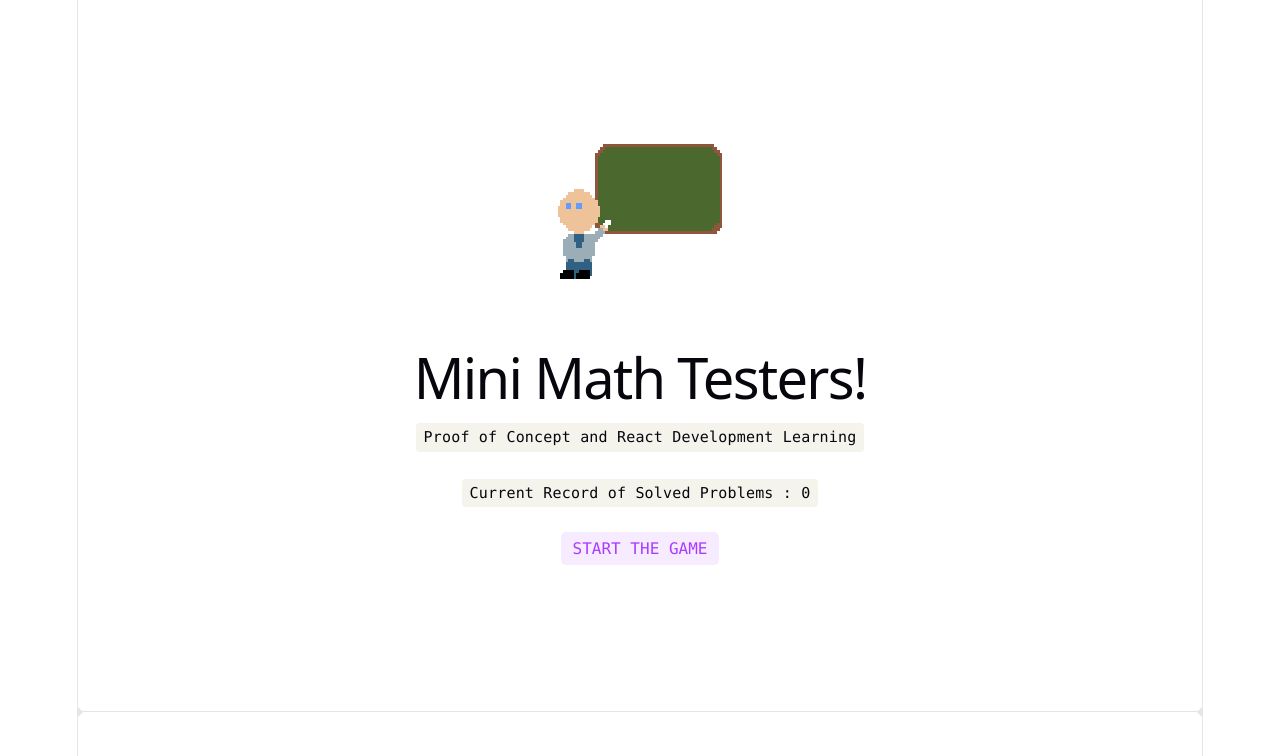
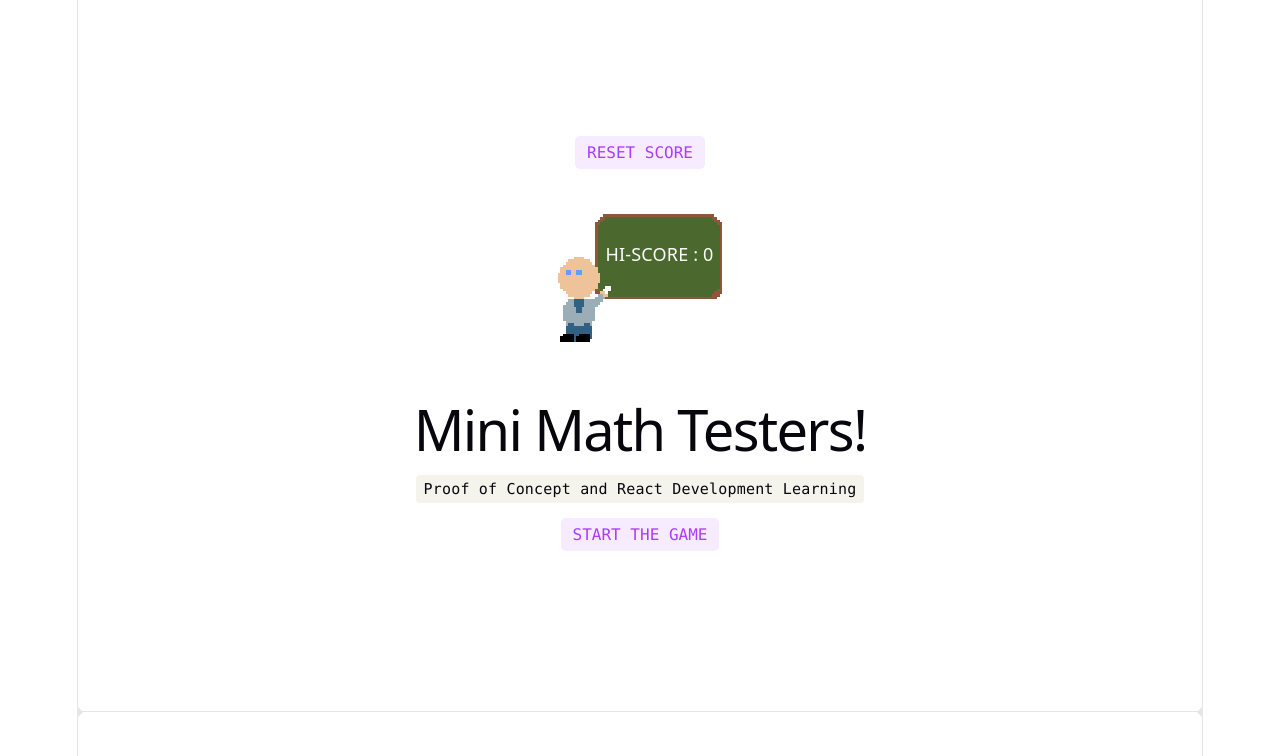
Before and after one commit to Diamond-SaVa/mini-math-testers, a React (Vite) app: page / in a window 1280 px wide. Shown: the top 756 px of the page. Built offline with nearby package versions, Linux system fonts and the light colour scheme.

Commit message:
Bug Fixes and Screen Size accomodations

```diff
--- a/src/App.css
+++ b/src/App.css
@@ -1,3 +1,7 @@
+.game-components {
+  width: 100%;
+}
+
 .slide-from-left {
   transform: translateX(-200%);
   opacity: 0;
@@ -57,7 +61,7 @@
 .answer {
   padding: 10px;
   margin: 10px;
-  width: 100px;
+  width: 50px;
   height: 50px;
   display: inline-flex;
 
@@ -107,11 +111,14 @@
   }
 
   .framework {
+    color: white;
     z-index: 1;
-    top: 34px;
-    height: 28px;
-    transform: perspective(2000px) rotateZ(300deg) rotateX(44deg) rotateY(39deg)
-      scale(1.4);
+    top: 45%;
+    left: 23%;
+    height: 10px;
+    text-rendering: optimizeSpeed;
+    /** /    transform: perspective(2000px) rotateZ(300deg) rotateX(44deg) rotateY(39deg)
+      scale(1.4); /**/
   }
 
   .vite {
@@ -127,7 +134,7 @@
 #center {
   display: flex;
   flex-direction: column;
-  gap: 25px;
+  gap: 15px;
   place-content: center;
   place-items: center;
   flex-grow: 1;
@@ -145,7 +152,7 @@
 
   & > div {
     flex: 1 1 0;
-    padding: 32px;
+    padding: 5px;
     @media (max-width: 1024px) {
       padding: 24px 20px;
     }
--- a/src/App.jsx
+++ b/src/App.jsx
@@ -90,16 +90,26 @@ function App() {
         { menuIsActive ? (
             <section id="center" className={`main-menu slide-vertical ${slideClassBeforeGameStart}`}>
                 <div className="hero">
-                    <img src={gameLogo} className="base" width="170" height="179" alt="" />
+                    <p>
+                    <button
+                        type="button"
+                        className="counter"
+                        onClick={() => {
+                            initiateTimerForMenuOut();
+
+                            setGameStart(true);
+                        }}
+                    >
+                        RESET SCORE
+                    </button>
+                    </p>
+                    <img src={gameLogo} className="base" alt="" />
+                    <label className="framework">HI-SCORE : {solvedProblemsRecord}</label>
                 </div>
                 <div>
                     <h1>Mini Math Testers!</h1>
                     <p>
                         <code>Proof of Concept and React Development Learning</code>
-                    </p>
-                    <br/>
-                    <p>
-                        <code>Current Record of Solved Problems : {solvedProblemsRecord} </code>
                     </p>
                 </div>
                 <button
@@ -117,7 +127,6 @@ function App() {
         ) :
             null
         }
-
         { gameStart && !menuIsActive ? (
             <>
                 <ScoreCounter
@@ -125,7 +134,6 @@ function App() {
                     solvedProblems = {solvedProblems}
                     gameStart={!gameOver}
                 />
-                <section className="game-components" id="next-steps">
                 <CountdownTimer
                     initialSeconds={5}
                     solvedProblems={solvedProblems}
@@ -137,7 +145,6 @@ function App() {
                     solvedProblems={solvedProblems}
                     gameStart={!gameOver}
                 />
-                </section>
             </>
         ) : null }
         <div className="ticks"></div>
--- a/src/game-mounts/button-answer.jsx
+++ b/src/game-mounts/button-answer.jsx
@@ -10,7 +10,8 @@ class ButtonAnswer extends React.Component
         return (
             <button type="button"
                     className="counter answer"
-                    onClick={() => this.props.onAnswer(this.props.value)}>
+                    onClick={() => this.props.onAnswer(this.props.value)}
+                    disabled={this.props.isDisabled}>
                 {this.props.value}
             </button>
         )
--- a/src/game-mounts/countdown-timer.css
+++ b/src/game-mounts/countdown-timer.css
@@ -1,9 +1,9 @@
 #progress-bg
 {
     width: 100%;
-    height: 25px;
+    height: 10px;
     background-color: #e0e0e0;
-    border-radius: 50px;
+    border-radius: 10px;
     overflow: hidden; /* Keeps the inner fill inside the rounded borders */
     box-shadow: inset 0 1px 3px rgba(0, 0, 0, 0.2);
 }
--- a/src/game-mounts/countdown-timer.jsx
+++ b/src/game-mounts/countdown-timer.jsx
@@ -124,9 +124,7 @@ class CountdownTimer extends React.Component
             <div className={`slide-from-left ${slideClass}`} style={{ textAlign: 'center', fontFamily: 'monospace', fontSize: '2rem' }}>
                 {timerSeconds >= 0 ? (
                     <div>
-                        <h3>Time Remaining</h3>
-                        <div>{this.formatTime(timerSeconds)}</div>
-                        <br/>
+                        <h5>Time Gauge</h5>
                         <div id="progress-bg" role="progressbar" aria-valuenow={progressPercentage}
                              aria-valuemin="0" aria-valuemax="100">
                             <div
@@ -135,18 +133,15 @@ class CountdownTimer extends React.Component
                             >
                             </div>
                         </div>
+                        <button type="submit" className="counter" onClick={this.handleTimerIncreaseComponent}>
+                            COUNT UP
+                        </button>
                     </div>
                 ) : (
                     <div style={{ color: 'red', fontWeight: 'bold' }}>
                         🎉 Time's Up!
                     </div>
                 )}
-                <br />
-                <div style={{ textAlign: 'center', fontFamily: 'monospace', fontSize: '2rem' }}>
-                    <button type="submit" className="counter" onClick={this.handleTimerIncreaseComponent}>
-                        COUNT UP
-                    </button>
-                </div>
             </div>
         );
     }
--- a/src/game-mounts/math-mini-game.jsx
+++ b/src/game-mounts/math-mini-game.jsx
@@ -134,7 +134,7 @@ class MathMiniGame extends React.Component
                 newMathFunctions.push(mathSymbol);
 
                 const numberX = this.generateRandomNumber(0, 10);
-                newMathFunctions.push(numberX);
+                newVariables.push(numberX);
             }
         }
 
@@ -264,9 +264,9 @@ class MathMiniGame extends React.Component
        return (<div className={`slide-from-right ${slideClass}`} style={{ textAlign: 'center', fontFamily: 'monospace',
            fontSize: '2rem' }}>
            <div>
-               <h3>
+               <h5>
                    <p id={"mathFormula"}>{mathFormulaText} = ???</p>
-               </h3>
+               </h5>
            </div>
            <br/>
            <div style={{ textAlign: 'center', fontFamily: 'monospace', fontSize: '2rem'}}>
```
Lines whose indentation alone changed are shown as unchanged.
